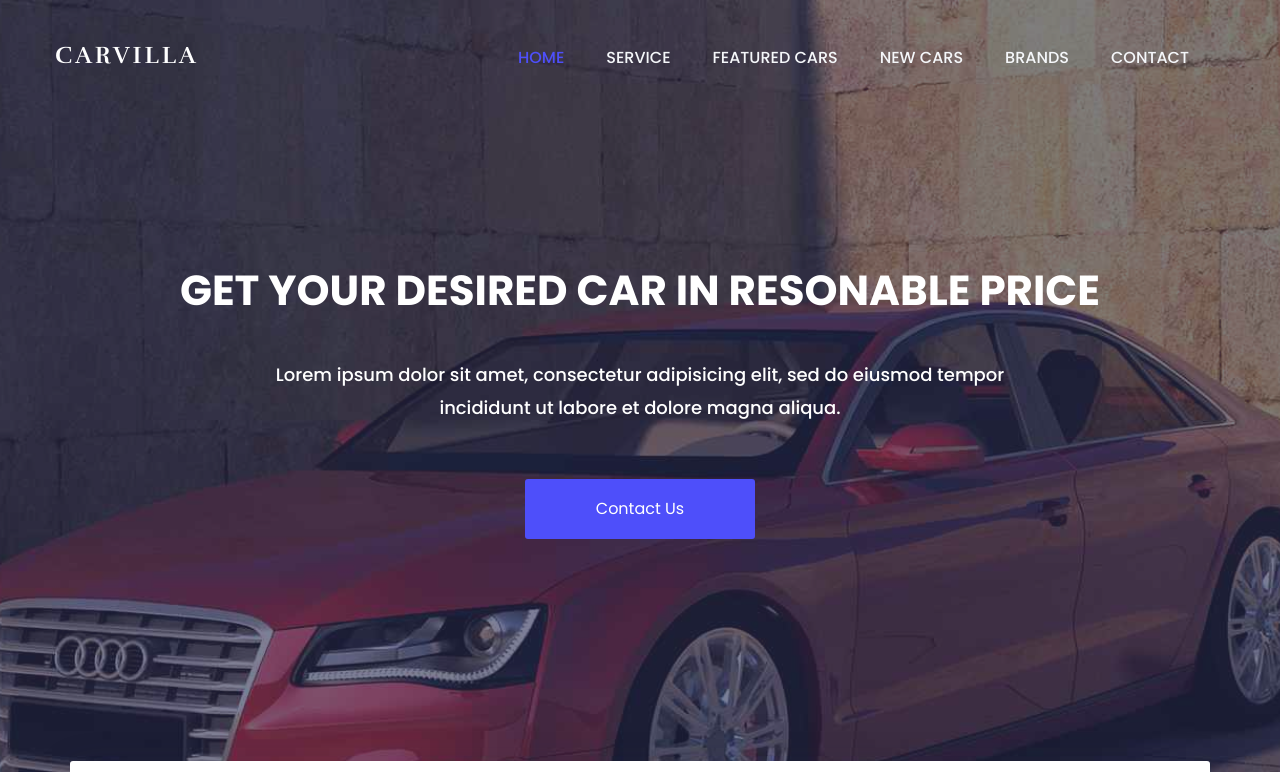
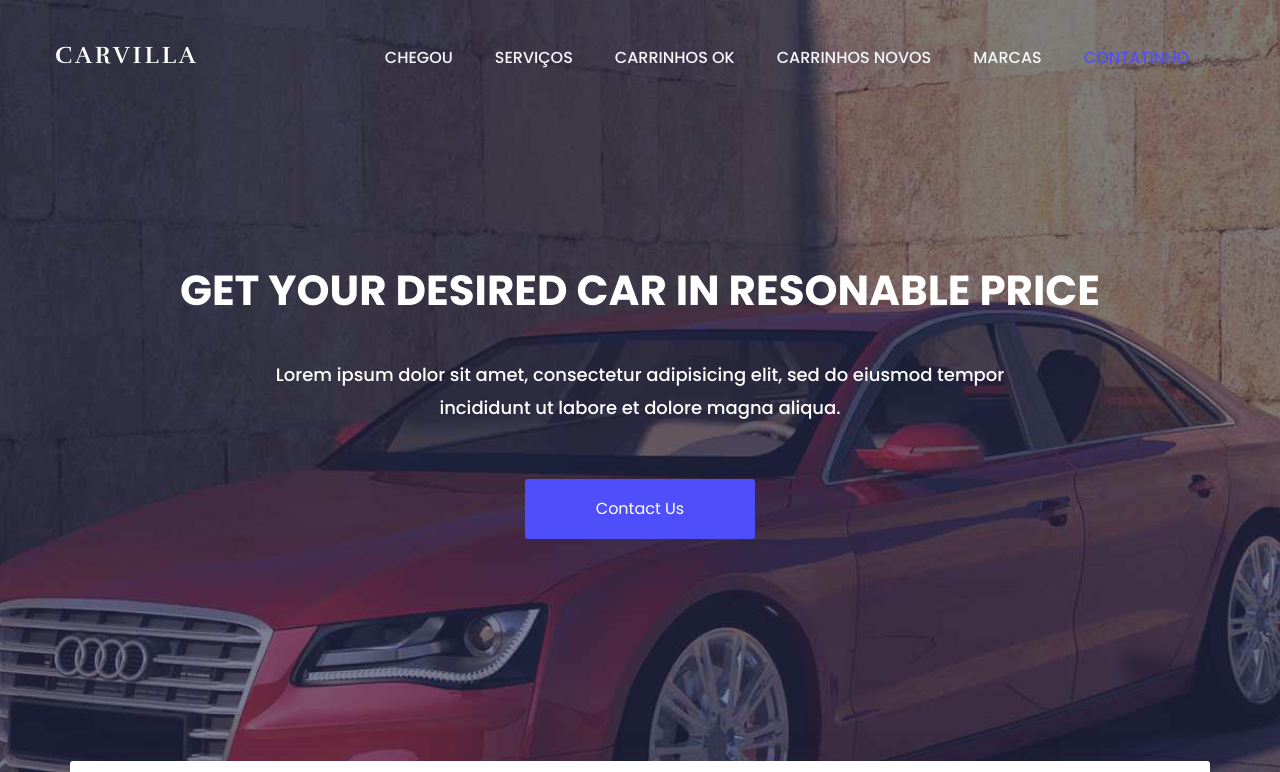
Before and after one commit to enzoferigatto/app-site-aula, a plain HTML site: page index.html in a window 1280 px wide. Shown: the top 772 px of the page. Drawn offline with nearby package versions, Linux system fonts and the light colour scheme.

Commit message:
Update index.html

```diff
--- a/index.html
+++ b/index.html
@@ -86,12 +86,12 @@
 				            <!-- Collect the nav links, forms, and other content for toggling -->
 				            <div class="collapse navbar-collapse menu-ui-design" id="navbar-menu">
 				                <ul class="nav navbar-nav navbar-right" data-in="fadeInDown" data-out="fadeOutUp">
-				                    <li class=" scroll active"><a href="#principal">home</a></li>
-				                    <li class="scroll"><a href="#serviços">service</a></li>
-				                    <li class="scroll"><a href="#carrinho-ok">featured cars</a></li>
-				                    <li class="scroll"><a href="#carrinhos-novos">new cars</a></li>
-				                    <li class="scroll"><a href="#marcas">brands</a></li>
-				                    <li class="scroll"><a href="#contato">contact</a></li>
+				                    <li class=" scroll active"><a href="#home">Chegou</a></li>
+				                    <li class="scroll"><a href="#service">Serviços</a></li>
+				                    <li class="scroll"><a href="#featured-cars">Carrinhos ok</a></li>
+				                    <li class="scroll"><a href="#new-cars">Carrinhos novos</a></li>
+				                    <li class="scroll"><a href="#brands">Marcas</a></li>
+				                    <li class="scroll"><a href="#contact">Contatinho</a></li>
 				                </ul><!--/.nav -->
 				            </div><!-- /.navbar-collapse -->
 				        </div><!--/.container-->
```
